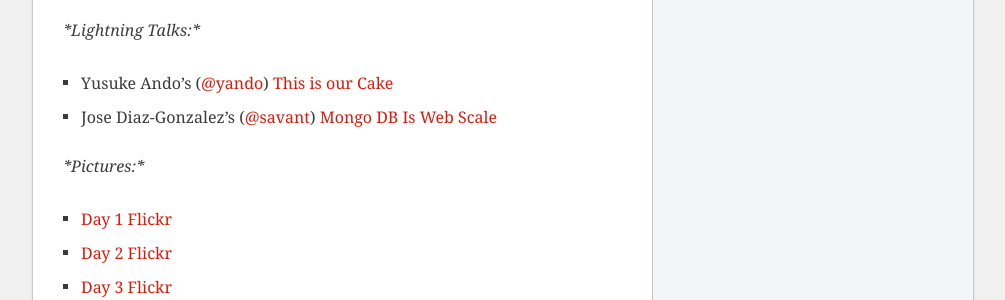
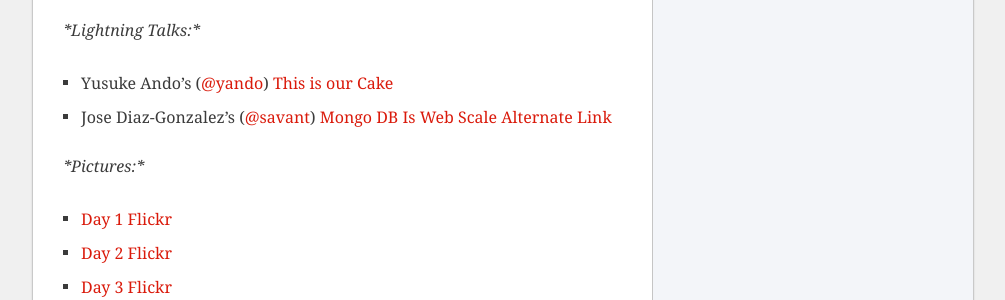
Before and after one commit to husayt/josediazgonzalez.com, a Jekyll site: the page built from _posts/2010-09-04-cakefest-conference-notes.markdown, in a window 1280 px wide and 900 px high, scrolled down 1240 px. Shown: the part 154-454 px from the top of the window, without its empty margins (136-1141 px from the left). Built offline with Jekyll 4.4.1, drawn with Linux system fonts in a browser that asks for light colours; Markdown is read by kramdown in place of the engine named in the settings.

Commit message:
alternate link

```diff
--- a/_posts/2010-09-04-cakefest-conference-notes.markdown
+++ b/_posts/2010-09-04-cakefest-conference-notes.markdown
@@ -46,7 +46,7 @@ _*Code:*_
 _*Lightning Talks:*_
 
 * Yusuke Ando's ([@yando](http://twitter.com/yando)) [This is our Cake](http://www.slideshare.net/yandod/yando-cakefest)
-* Jose Diaz-Gonzalez's ([@savant](http://twitter.com/savant)) [Mongo DB Is Web Scale](http://www.youtube.com/watch?v=b2F-DItXtZs)
+* Jose Diaz-Gonzalez's ([@savant](http://twitter.com/savant)) [Mongo DB Is Web Scale](http://www.youtube.com/watch?v=b2F-DItXtZs) [Alternate Link](http://www.xtranormal.com/watch/6995033/)
 
 _*Pictures:*_
 
```
